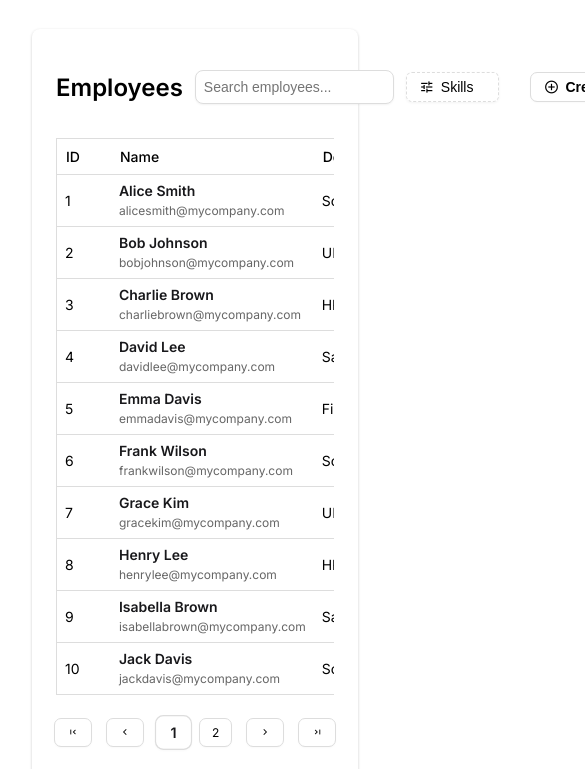
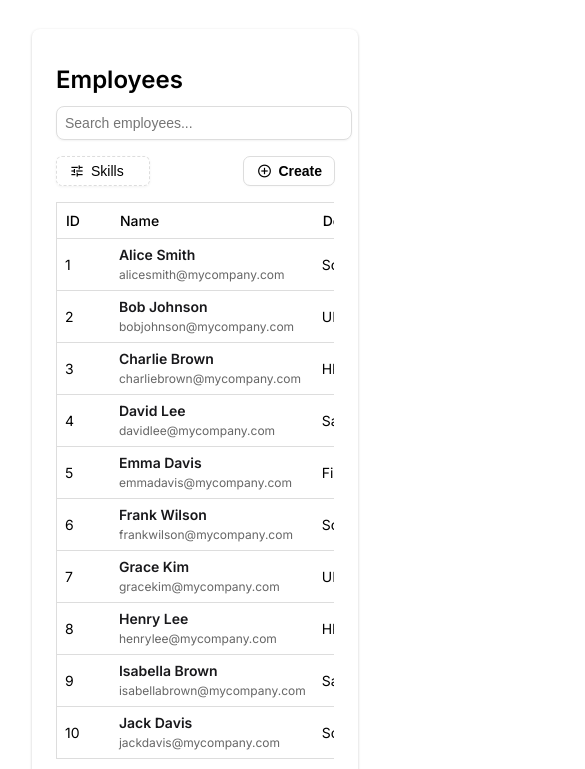
Before and after one commit to amaljoeqb/human-resource-management-app, a plain HTML site: page src/index.html in a window 390 px wide. Shown: the part 75-844 px from the top of the page, 585 px wide, since content can reach past the window. Drawn offline with nearby package versions, Linux system fonts and the light colour scheme.

Commit message:
make table responsive

```diff
--- a/src/css/style.css
+++ b/src/css/style.css
@@ -84,15 +84,22 @@ body {
 .emp-listing-header {
   display: flex;
   align-items: center;
-  justify-content: space-between;
-  column-gap: 32px;
+  column-gap: 12px;
   margin-bottom: 16px;
+  width: 100%;
 }
 
 .emp-listing-header .start-section {
   display: flex;
   align-items: center;
   column-gap: 12px;
+}
+
+.emp-listing-header .next-section {
+  display: flex;
+  align-items: center;
+  justify-content: space-between;
+  width: 100%;
 }
 
 .emp-listing-header h2 {
@@ -189,3 +196,27 @@ header {
 .bold {
   font-weight: 700;
 }
+
+@media screen and (max-width: 768px) {
+  .emp-listing-header {
+    flex-direction: column;
+    row-gap: 16px;
+    align-items: start;
+  }
+}
+
+@media screen and (max-width: 480px) {
+  .emp-listing-header .start-section {
+    flex-direction: column;
+    align-items: stretch;
+    width: 100%;
+  }
+
+  .emp-listing-header h2 {
+    margin: 12px 0;
+  }
+
+  .emp-listing-header .search-input {
+    width: 100%;
+  }
+}
--- a/src/css/table.css
+++ b/src/css/table.css
@@ -241,3 +241,13 @@ table .name:hover {
   max-lines: 2;
   text-wrap: wrap;
 }
+
+@media screen and (max-width: 480px) {
+  .page-number:not(.active) {
+    display: none;
+  }
+
+  .page-numbers {
+    column-gap: 0;
+  }
+}
--- a/src/index.html
+++ b/src/index.html
@@ -40,6 +40,9 @@
             placeholder="Search employees..."
             autocomplete="off"
           />
+        </div>
+        <div class="next-section">
+          <div class="filters-section">
             <div id="skills-filter" class="filter-btn-container">
               <button class="filter-btn hover-btn">
                 <span class="material-symbols-outlined"> tune </span>
@@ -73,6 +76,7 @@
             <span class="material-symbols-outlined"> add_circle </span>
             <p>Create</p>
           </button>
+        </div>
       </div>
       <div class="table-container">
         <table class="emp-table">
```
Lines whose indentation alone changed are shown as unchanged.
